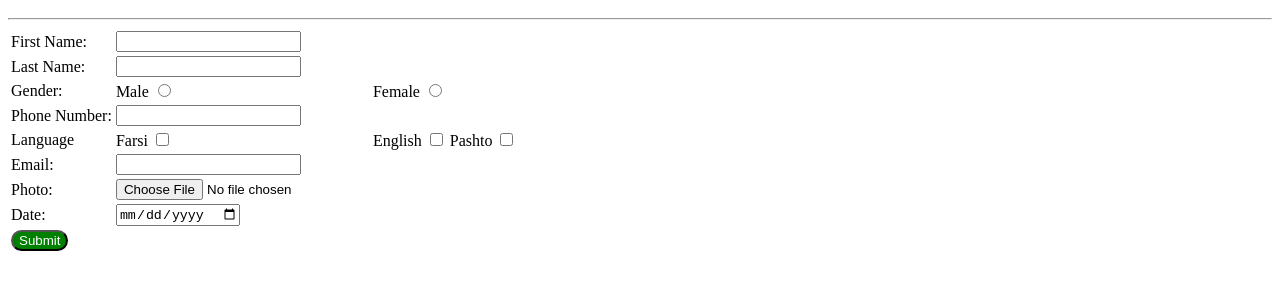
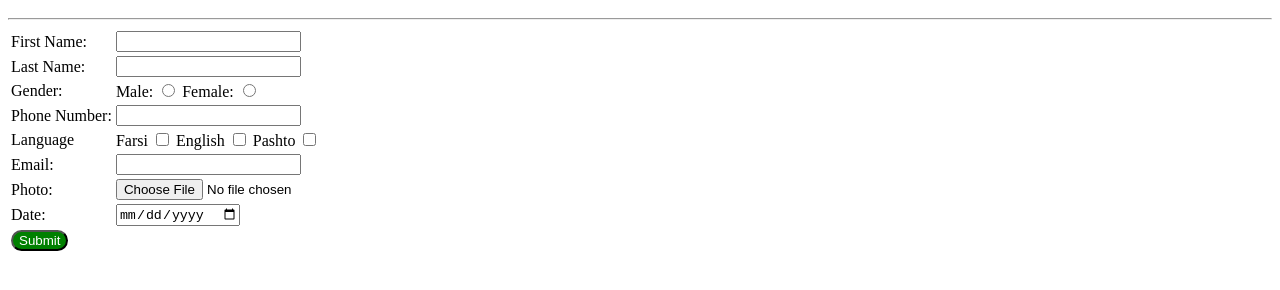
Before and after one commit to Sohrabmiri/Table-Form., a plain HTML site: page index.html in a window 1280 px wide. Shown: the part 48-338 px from the top of the page. Drawn offline with Linux system fonts and the light colour scheme.

Commit message:
Update index.html
I reviewed the file and committed the changes you have mentioned upon that issue that all the properties related to lananuge and gender should be included in a single td tag.
Please tell me if any further changes is needed.

```diff
--- a/index.html
+++ b/index.html
@@ -16,12 +16,8 @@
 <td><input type:"text"></td></td>
 <tr>
 <td>Gender:</td>
-	<td>Male <input type="radio" name="Gender"></td>
-	<td>Female <input type="radio" name="Gender"></td>
-
-
-
-
+	<td>Male: <input type="radio" name="Gender">
+	Female: <input type="radio" name="Gender"</td>
 
 </tr>
 
@@ -32,9 +28,15 @@ Phone Number:
 <td> <input type="tel"></td>
 </tr>
 <td>Language</td>
-<td> Farsi <input type="checkbox"</td>
-<td> English <input type="checkbox"</td>
-<td> Pashto <input type="checkbox"</td>
+<td>
+ Farsi <input type="checkbox">
+ English <input type="checkbox">
+ Pashto <input type="checkbox">
+
+
+
+
+</td>
 <tr><td>Email:</td>
 
 <td><input type="emaiL"</td>
```
